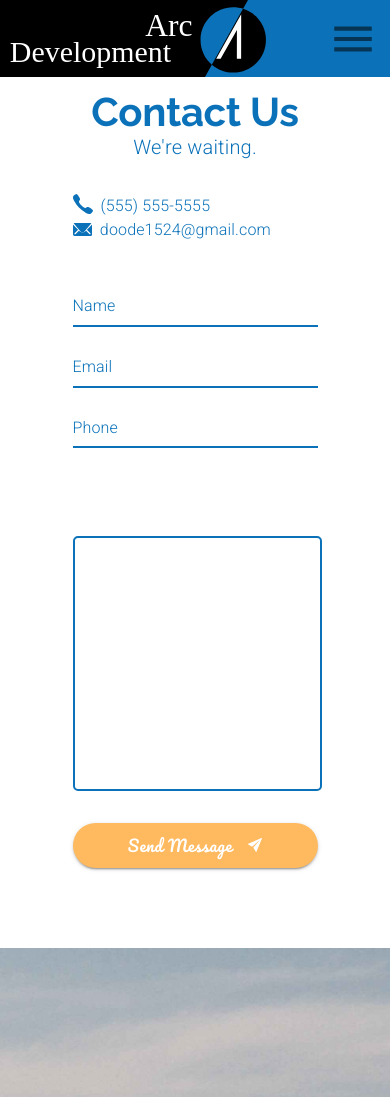
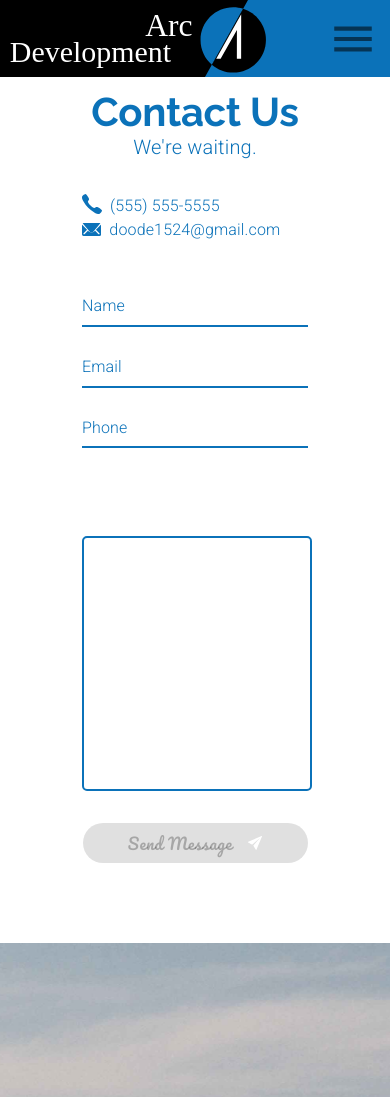
Before and after one commit to Doode1524/material-ui-project1, a React (Create React App) app: page /contact in a window 390 px wide. Shown: the top 1097 px of the page. Built offline with nearby package versions, Linux system fonts and the light colour scheme.

Commit message:
finish dialog responsive design

```diff
--- a/src/components/Contact.js
+++ b/src/components/Contact.js
@@ -72,6 +72,10 @@
     backgroundColor: theme.palette.common.orange,
     "&:hover": {
       backgroundColor: theme.palette.secondary.light,
+    },
+    [theme.breakpoints.down("sm")]: {
+      height: 40,
+      width: 225,
     },
   },
 }));
@@ -257,12 +261,12 @@
             </Grid>
             <Grid item container justify="center" style={{ marginTop: "2em" }}>
               <Button
-                // disabled={
-                //   name.length === 0 ||
-                //   message.length === 0 ||
-                //   phoneHelper.length !== 0 ||
-                //   emailHelper.length !== 0
-                // }
+                disabled={
+                  name.length === 0 ||
+                  message.length === 0 ||
+                  phoneHelper.length !== 0 ||
+                  emailHelper.length !== 0
+                }
                 variant="contained"
                 className={classes.sendButton}
                 onClick={() => setOpen(true)}
@@ -279,7 +283,9 @@
         </Grid>
       </Grid>
       <Dialog
+        style={{ zIndex: 1302 }}
         open={open}
+        fullScreen={matchesXS}
         onClose={() => setOpen(false)}
         PaperProps={{
           style: {
@@ -341,7 +347,7 @@
               />
             </Grid>
           </Grid>
-          <Grid item style={{ maxWidth: "20em" }}>
+          <Grid item style={{ maxWidth: matchesXS ? "100%" : "20em" }}>
             <TextField
               value={message}
               fullWidth
@@ -353,7 +359,13 @@
               onChange={(event) => setMessage(event.target.value)}
             />
           </Grid>
-          <Grid item container style={{ marginTop: "2em" }} alignItems="center">
+          <Grid
+            item
+            container
+            direction={matchesSM ? "column" : "row"}
+            style={{ marginTop: "2em" }}
+            alignItems="center"
+          >
             <Grid item>
               <Button
                 style={{ fontWeight: 300 }}
@@ -365,12 +377,12 @@
             </Grid>
             <Grid item>
               <Button
-                // disabled={
-                //   name.length === 0 ||
-                //   message.length === 0 ||
-                //   phoneHelper.length !== 0 ||
-                //   emailHelper.length !== 0
-                // }
+                disabled={
+                  name.length === 0 ||
+                  message.length === 0 ||
+                  phoneHelper.length !== 0 ||
+                  emailHelper.length !== 0
+                }
                 variant="contained"
                 className={classes.sendButton}
                 onClick={() => setOpen(true)}
```
